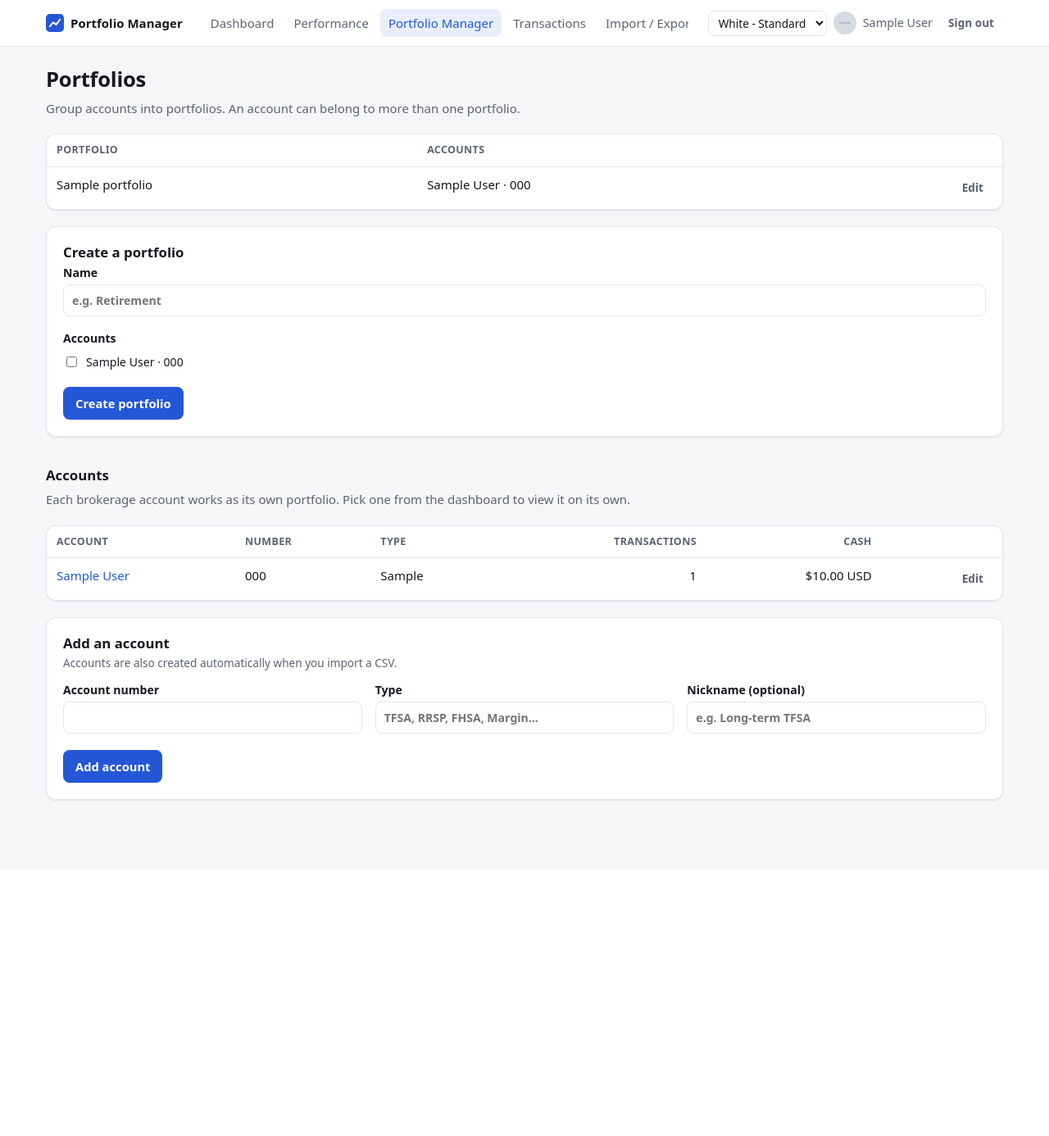
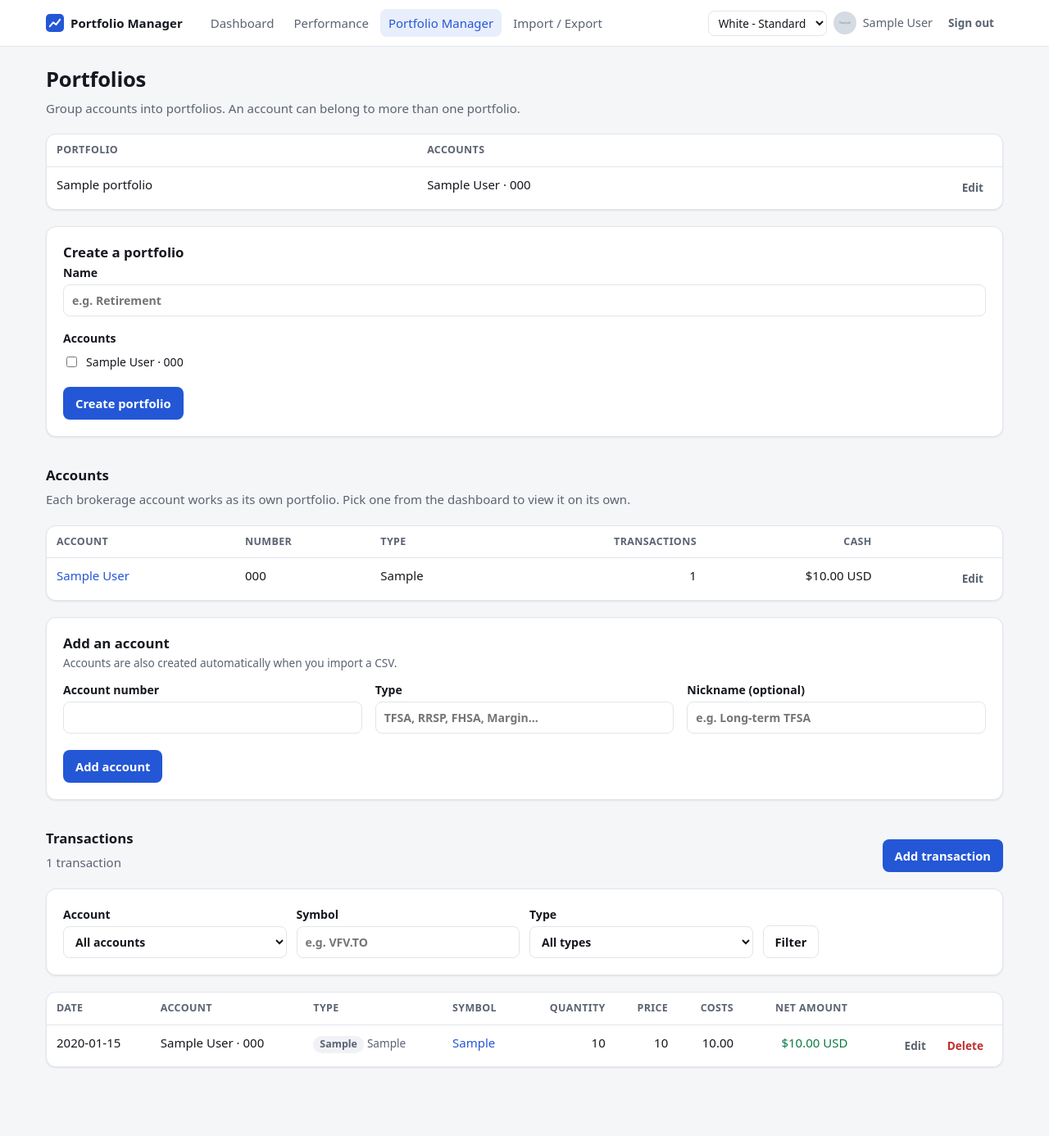
Before and after one commit to TheRealPrizzly/Finance-App, a Flask app: page /portfolios in a window 1280 px wide. Shown: the whole page at 82% size. Before the commit the page ends 978 px from the top, so only its background shows below. Run offline with Flask 3, Linux system fonts and the light colour scheme; the visitor is signed in with stand-in values (Sample User, id 1); tables that the repository leaves empty hold one stand-in row (values such as "Sample post"); grey boxes marked "Sample" are stand-in pictures.

Commit message:
Move transactions into the Portfolio Manager page
The transaction list, filters and paging now follow the Accounts section on
the Portfolio Manager page, and the Transactions tab is removed. Filters
and page links return to the section, the old /transactions address
forwards there with its filters, and adding, editing or deleting a
transaction lands back on it.

Co-Authored-By: Claude Opus 5.5 <noreply@anthropic.com>

```diff
--- a/app/templates/transactions.html
+++ b/app/templates/_transactions_section.html
@@ -1,46 +1,45 @@
-{% extends "base.html" %}
-{% block title %}Transactions · Portfolio Manager{% endblock %}
-{% block content %}
-<div class="page-head">
+{# Transactions list with filters and paging, shown on the Portfolio Manager page.
+   Filters and page links reload the page and jump back to this section. #}
+<div class="page-head section-head" id="transactions">
   <div>
-    <h1>Transactions</h1>
-    <p class="muted">{{ total }} transaction{{ '' if total == 1 else 's' }}</p>
+    <h2>Transactions</h2>
+    <p class="muted">{{ txn_total }} transaction{{ '' if txn_total == 1 else 's' }}</p>
   </div>
   <div class="head-actions">
-    <a class="btn btn-primary" href="{{ url_for('views.new_transaction', account=account_id or None) }}">Add transaction</a>
+    <a class="btn btn-primary" href="{{ url_for('views.new_transaction', account=txn_account_id or None) }}">Add transaction</a>
   </div>
 </div>
 
-<form method="get" class="filters card">
+<form method="get" action="{{ url_for('views.portfolios', _anchor='transactions') }}" class="filters card">
   <label>Account
     <select name="account">
       <option value="">All accounts</option>
       {% for a in accounts %}
-        <option value="{{ a.id }}" {% if a.id == account_id %}selected{% endif %}>{{ a.name or a.type or 'Account' }} · {{ a.number }}</option>
+        <option value="{{ a.id }}" {% if a.id == txn_account_id %}selected{% endif %}>{{ a.name or a.type or 'Account' }} · {{ a.number }}</option>
       {% endfor %}
     </select>
   </label>
   <label>Symbol
-    <input name="symbol" value="{{ symbol }}" placeholder="e.g. VFV.TO" autocomplete="off">
+    <input name="symbol" value="{{ txn_symbol }}" placeholder="e.g. VFV.TO" autocomplete="off">
   </label>
   <label>Type
     <select name="kind">
       <option value="">All types</option>
       {% for key, label in kind_labels.items() %}
-        <option value="{{ key }}" {% if key == kind %}selected{% endif %}>{{ label }}</option>
+        <option value="{{ key }}" {% if key == txn_kind %}selected{% endif %}>{{ label }}</option>
       {% endfor %}
     </select>
   </label>
   <div class="filter-actions">
     <button class="btn btn-secondary" type="submit">Filter</button>
-    {% if account_id or symbol or kind %}<a class="btn btn-ghost" href="{{ url_for('views.transactions') }}">Clear</a>{% endif %}
+    {% if txn_account_id or txn_symbol or txn_kind %}<a class="btn btn-ghost" href="{{ url_for('views.portfolios', _anchor='transactions') }}">Clear</a>{% endif %}
   </div>
 </form>
 
-{% if rows %}
+{% if txn_rows %}
 <section class="card flush">
   <div class="table-wrap">
-    <table class="table">
+    <table class="table" id="transactions-table">
       <thead>
         <tr>
           <th>Date</th><th>Account</th><th>Type</th><th>Symbol</th>
@@ -49,7 +48,7 @@
         </tr>
       </thead>
       <tbody>
-        {% for r in rows %}
+        {% for r in txn_rows %}
         <tr>
           <td class="nowrap">{{ r.date }}</td>
           <td class="nowrap">{{ r.account_name or r.account_type or 'Account' }} · {{ r.number }}</td>
@@ -77,22 +76,21 @@
     </table>
   </div>
 </section>
-{% if pages > 1 %}
-<nav class="pager" aria-label="Pages">
+{% if txn_pages > 1 %}
+<nav class="pager" aria-label="Transaction pages">
   {% set args = request.args.to_dict() %}
-  {% if page > 1 %}{% set _ = args.update(page=page - 1) %}<a class="btn btn-secondary btn-sm" href="{{ url_for('views.transactions', **args) }}">← Newer</a>{% endif %}
-  <span class="muted">Page {{ page }} of {{ pages }}</span>
-  {% if page < pages %}{% set _ = args.update(page=page + 1) %}<a class="btn btn-secondary btn-sm" href="{{ url_for('views.transactions', **args) }}">Older →</a>{% endif %}
+  {% if txn_page > 1 %}{% set _ = args.update(page=txn_page - 1) %}<a class="btn btn-secondary btn-sm" href="{{ url_for('views.portfolios', _anchor='transactions', **args) }}">← Newer</a>{% endif %}
+  <span class="muted">Page {{ txn_page }} of {{ txn_pages }}</span>
+  {% if txn_page < txn_pages %}{% set _ = args.update(page=txn_page + 1) %}<a class="btn btn-secondary btn-sm" href="{{ url_for('views.portfolios', _anchor='transactions', **args) }}">Older →</a>{% endif %}
 </nav>
 {% endif %}
 {% else %}
 <section class="empty card">
   <h2>No transactions found</h2>
-  <p class="muted">{% if account_id or symbol or kind %}Nothing matches these filters.{% else %}Import a CSV or add your first transaction.{% endif %}</p>
+  <p class="muted">{% if txn_account_id or txn_symbol or txn_kind %}Nothing matches these filters.{% else %}Import a CSV or add your first transaction.{% endif %}</p>
   <div class="actions">
     <a class="btn btn-primary" href="{{ url_for('views.new_transaction') }}">Add transaction</a>
     <a class="btn btn-secondary" href="{{ url_for('views.import_export') }}">Import CSV</a>
   </div>
 </section>
 {% endif %}
-{% endblock %}
--- a/app/templates/base.html
+++ b/app/templates/base.html
@@ -20,8 +20,7 @@
       <nav class="nav" aria-label="Main">
         <a href="{{ url_for('views.dashboard') }}" {% if ep in ('views.dashboard', 'views.position') %}aria-current="page"{% endif %}>Dashboard</a>
         <a href="{{ url_for('views.performance') }}" {% if ep == 'views.performance' %}aria-current="page"{% endif %}>Performance</a>
-        <a href="{{ url_for('views.portfolios') }}" {% if 'portfolio' in ep or 'account' in ep %}aria-current="page"{% endif %}>Portfolio Manager</a>
-        <a href="{{ url_for('views.transactions') }}" {% if 'transaction' in ep %}aria-current="page"{% endif %}>Transactions</a>
+        <a href="{{ url_for('views.portfolios') }}" {% if 'portfolio' in ep or 'account' in ep or 'transaction' in ep %}aria-current="page"{% endif %}>Portfolio Manager</a>
         <a href="{{ url_for('views.import_export') }}" {% if ep == 'views.import_export' %}aria-current="page"{% endif %}>Import / Export</a>
       </nav>
       <div class="user">
--- a/app/templates/portfolios.html
+++ b/app/templates/portfolios.html
@@ -43,4 +43,6 @@
 </form>
 
 {% include "_accounts_section.html" %}
+
+{% include "_transactions_section.html" %}
 {% endblock %}
--- a/app/templates/position.html
+++ b/app/templates/position.html
@@ -25,7 +25,7 @@
   <section class="card">
     <div class="card-head">
       <h2>Transactions</h2>
-      <a class="btn btn-secondary btn-sm" href="{{ url_for('views.transactions', symbol=symbol, account=account_id or None) }}">Open in Transactions</a>
+      <a class="btn btn-secondary btn-sm" href="{{ url_for('views.portfolios', symbol=symbol, account=account_id or None, _anchor='transactions') }}">Open in Portfolio Manager</a>
     </div>
     <div class="table-wrap"><table class="table" id="pos-txns"></table></div>
   </section>
--- a/app/templates/transaction_form.html
+++ b/app/templates/transaction_form.html
@@ -4,7 +4,7 @@
 {% block content %}
 <div class="page-head">
   <div>
-    <a class="back" href="{{ url_for('views.transactions') }}">← Transactions</a>
+    <a class="back" href="{{ url_for('views.portfolios', _anchor='transactions') }}">← Portfolio Manager</a>
     <h1>{{ 'Edit transaction' if txn else 'Add transaction' }}</h1>
   </div>
 </div>
@@ -53,7 +53,7 @@
   </div>
   <div class="form-actions">
     <button class="btn btn-primary" type="submit">{{ 'Save changes' if txn else 'Add transaction' }}</button>
-    <a class="btn btn-ghost" href="{{ url_for('views.transactions') }}">Cancel</a>
+    <a class="btn btn-ghost" href="{{ url_for('views.portfolios', _anchor='transactions') }}">Cancel</a>
   </div>
 </form>
 
--- a/app/views.py
+++ b/app/views.py
@@ -4,6 +4,7 @@ Every query is scoped to ``g.user`` so users only ever see their own data.
 """
 import re
 from datetime import date, datetime
+from urllib.parse import urlsplit
 
 from flask import (
     Blueprint, Response, abort, current_app, flash, g, jsonify, redirect, render_template, request, url_for,
@@ -264,9 +265,13 @@ def api_position(symbol):
 # -- transactions -------------------------------------------------------------------------
 
 
-@bp.get("/transactions")
-@login_required
-def transactions():
+def transactions_section_url(**args):
+    """The Transactions section of the Portfolio Manager page."""
+    return url_for("views.portfolios", _anchor="transactions", **args)
+
+
+def transaction_listing():
+    """One page of the user's transactions, filtered by the account / symbol / kind query args."""
     account_id = selected_account_id()
     symbol = request.args.get("symbol", "").strip().upper()
     kind = request.args.get("kind", "")
@@ -291,17 +296,15 @@ def transactions():
             WHERE {clause} ORDER BY t.date DESC, t.id DESC LIMIT ? OFFSET ?""",
         params + [PAGE_SIZE, (page - 1) * PAGE_SIZE],
     ).fetchall()
-    return render_template(
-        "transactions.html",
-        rows=rows,
-        accounts=user_accounts(),
-        account_id=account_id,
-        symbol=symbol,
-        kind=kind,
-        page=page,
-        pages=max((total + PAGE_SIZE - 1) // PAGE_SIZE, 1),
-        total=total,
-    )
+    return {"txn_rows": rows, "txn_account_id": account_id, "txn_symbol": symbol, "txn_kind": kind,
+            "txn_page": page, "txn_pages": max((total + PAGE_SIZE - 1) // PAGE_SIZE, 1), "txn_total": total}
+
+
+@bp.get("/transactions")
+@login_required
+def transactions():
+    """The list now lives on the Portfolio Manager page; keep old links and filters working."""
+    return redirect(transactions_section_url(**request.args.to_dict()))
 
 
 def _parse_txn_form(form, accounts):
@@ -378,7 +381,7 @@ def new_transaction():
             )
             db.commit()
             flash("Transaction added.", "success")
-            return redirect(url_for("views.transactions"))
+            return redirect(transactions_section_url())
         for e in errors:
             flash(e, "error")
         form = request.form
@@ -411,7 +414,7 @@ def edit_transaction(txn_id):
             )
             db.commit()
             flash("Transaction updated.", "success")
-            return redirect(url_for("views.transactions"))
+            return redirect(transactions_section_url())
         for e in errors:
             flash(e, "error")
         form = request.form
@@ -428,8 +431,12 @@ def delete_transaction(txn_id):
     db.execute("DELETE FROM transactions WHERE id = ? AND user_id = ?", (txn_id, g.user["id"]))
     db.commit()
     flash("Transaction deleted.", "success")
-    return redirect(request.referrer if request.referrer and "/edit" not in request.referrer
-                    else url_for("views.transactions"))
+    back = request.referrer
+    if not back or "/edit" in back:
+        return redirect(transactions_section_url())
+    if urlsplit(back).path == url_for("views.portfolios"):
+        back = back.split("#")[0] + "#transactions"  # browsers drop the #section from the referrer
+    return redirect(back)
 
 
 # -- accounts ---------------------------------------------------------------------------
@@ -620,7 +627,8 @@ def portfolios():
         members.setdefault(m["portfolio_id"], []).append(labels[m["account_id"]])
     account_rows, cash = account_overview()
     return render_template("portfolios.html", rows=rows, members=members, accounts=accounts,
-                           selected=set(), label=account_label, account_rows=account_rows, cash=cash)
+                           selected=set(), label=account_label, account_rows=account_rows, cash=cash,
+                           **transaction_listing())
 
 
 @bp.route("/portfolios/<int:portfolio_id>/edit", methods=["GET", "POST"])
```
Also changed, not shown: tests/test_app.py (+32 -1 lines).
